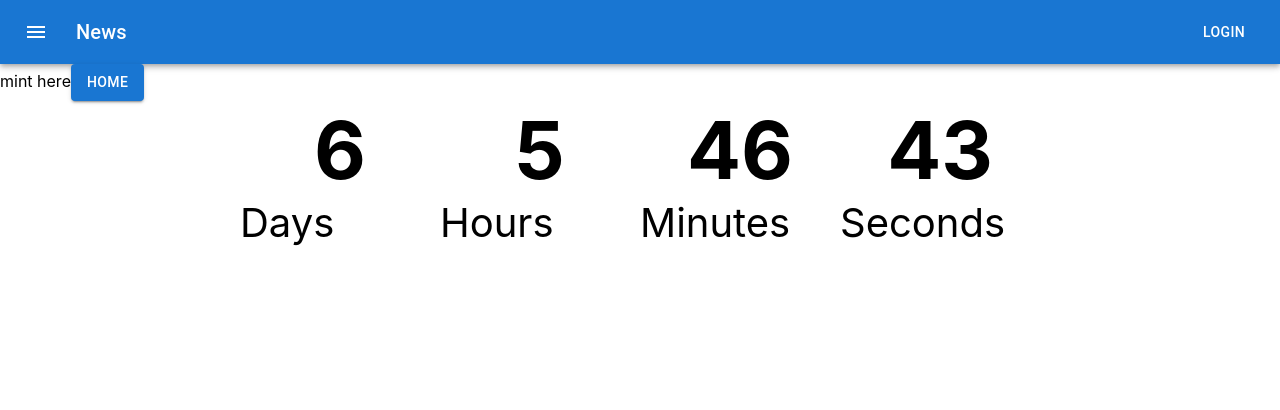
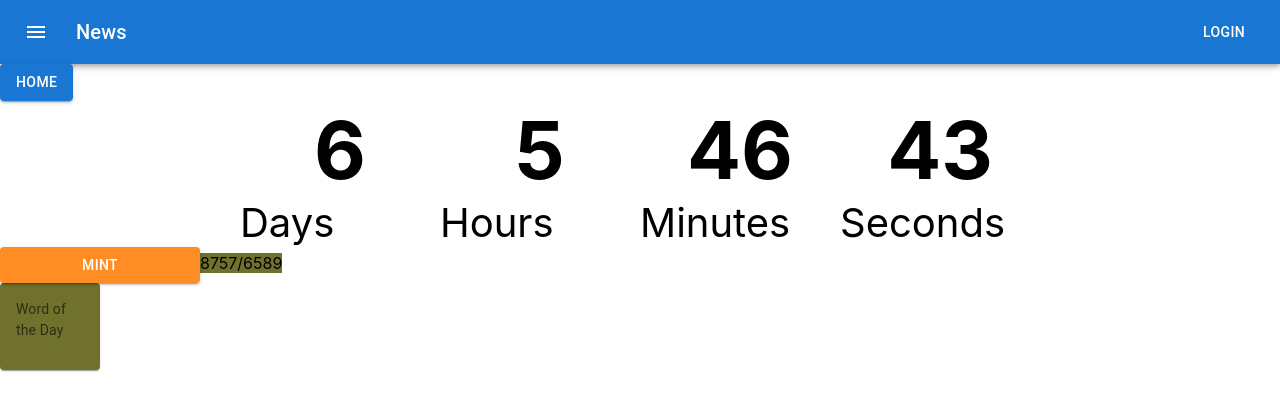
Before and after one commit to axel-coudair/nft_perky_pika_app, a Next.js app: page /mint in a window 1280 px wide. Shown: the top 410 px of the page. Built offline with nearby package versions, Linux system fonts and the light colour scheme.

Commit message:
🚧 MintArea big WIP

```diff
--- /dev/null
+++ b/components/CustomButton/CustomButton.js
@@ -0,0 +1,11 @@
+import { Button } from '@mui/material'
+import React from 'react'
+import useStyles from './CustomButtonStyle'
+
+
+export default function CustomButton({ children, variant = "contained", ...props }) {
+    const classes = useStyles();
+    return (
+        <Button className={classes.customButton} variant={variant} {...props} >{children}</Button>
+    )
+}
--- /dev/null
+++ b/components/CustomButton/CustomButtonStyle.js
@@ -0,0 +1,13 @@
+import { makeStyles } from "@mui/styles";
+
+const useStyles = makeStyles((theme) => ({
+    customButton: {
+        background: "#FF8D24",
+        width: "200px",
+        '&:hover': {
+            background: "#bf6715",
+        }
+    }
+}));
+
+export default useStyles;
--- /dev/null
+++ b/components/MintArea/MintArea.js
@@ -0,0 +1,32 @@
+import React, { useState } from 'react'
+import Timer from '../Timer/Timer';
+import CustomButton from '../CustomButton/CustomButton';
+import useStyles from './MintAreaStyle';
+import { Card, Typography, CardContent} from '@mui/material';
+
+export default function MintArea() {
+    const classes = useStyles()
+    const [isSoldOut, setIsSoldOut] = useState(false); // true when items remaining is zero
+    const [isMinting, setIsMinting] = useState(false); // true when user got to press MINT
+
+    const [itemsAvailable, setItemsAvailable] = useState(0); // total nfts
+    const [itemsRedeemed, setItemsRedeemed] = useState(); // total nfts minted
+    const [itemsRemaining, setItemsRemaining] = useState(); // nft left
+    const [startDate, setStartDate] = useState(); // when minting starts
+    const [remainingTime, setRemainingTime] = useState(new Date(new Date('2021-11-29T00:00:00') - new Date()))
+    const [candyMachine, setCandyMachine] = useState({});
+    return (
+        <div>
+            <Timer startDate={startDate} />
+            <CustomButton>Mint</CustomButton>
+            <span className={classes.countSpan}>8757/6589</span>
+            <Card className={classes.countSpan}>
+                <CardContent>
+                    <Typography sx={{ fontSize: 14 }} color="text.secondary" gutterBottom>
+                        Word of the Day
+                    </Typography>
+                </CardContent>
+            </Card>
+        </div>
+    )
+}
--- /dev/null
+++ b/components/MintArea/MintAreaStyle.js
@@ -0,0 +1,10 @@
+import { makeStyles } from "@mui/styles";
+
+const useStyles = makeStyles((theme) => ({
+    countSpan: {
+        background: "#71712E",
+        width: "100px"
+    }
+}));
+
+export default useStyles;
--- a/pages/mint.js
+++ b/pages/mint.js
@@ -2,25 +2,18 @@ import React, { useState } from 'react'
 import Link from 'next/link'
 import { Button } from '@mui/material'
 import Timer from '../components/Timer/Timer';
+import CustomButton from '../components/CustomButton/CustomButton';
+import MintArea from '../components/MintArea/MintArea';
 
 
 export default function mint() {
-    const [isSoldOut, setIsSoldOut] = useState(false); // true when items remaining is zero
-    const [isMinting, setIsMinting] = useState(false); // true when user got to press MINT
-
-    const [itemsAvailable, setItemsAvailable] = useState(0); // total nfts
-    const [itemsRedeemed, setItemsRedeemed] = useState(); // total nfts minted
-    const [itemsRemaining, setItemsRemaining] = useState(); // nft left
-    const [startDate, setStartDate] = useState(); // when minting starts
-    const [remainingTime, setRemainingTime] = useState(new Date(new Date('2021-11-29T00:00:00') - new Date()))
-    const [candyMachine, setCandyMachine] = useState({});
     return (
         <>
-            mint here
             <Link href="/">
                 <Button variant="contained">Home</Button>
             </Link>
-            <Timer startDate={startDate} />
+            <MintArea/>
+
         </>
     )
 }
```
